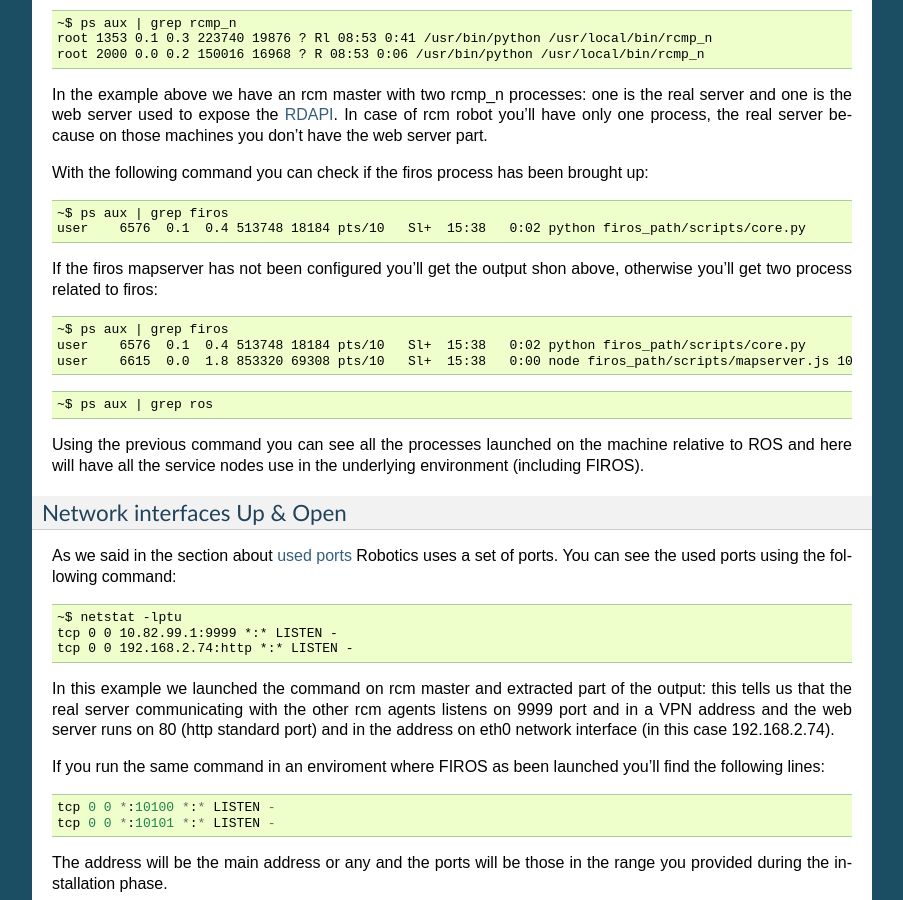
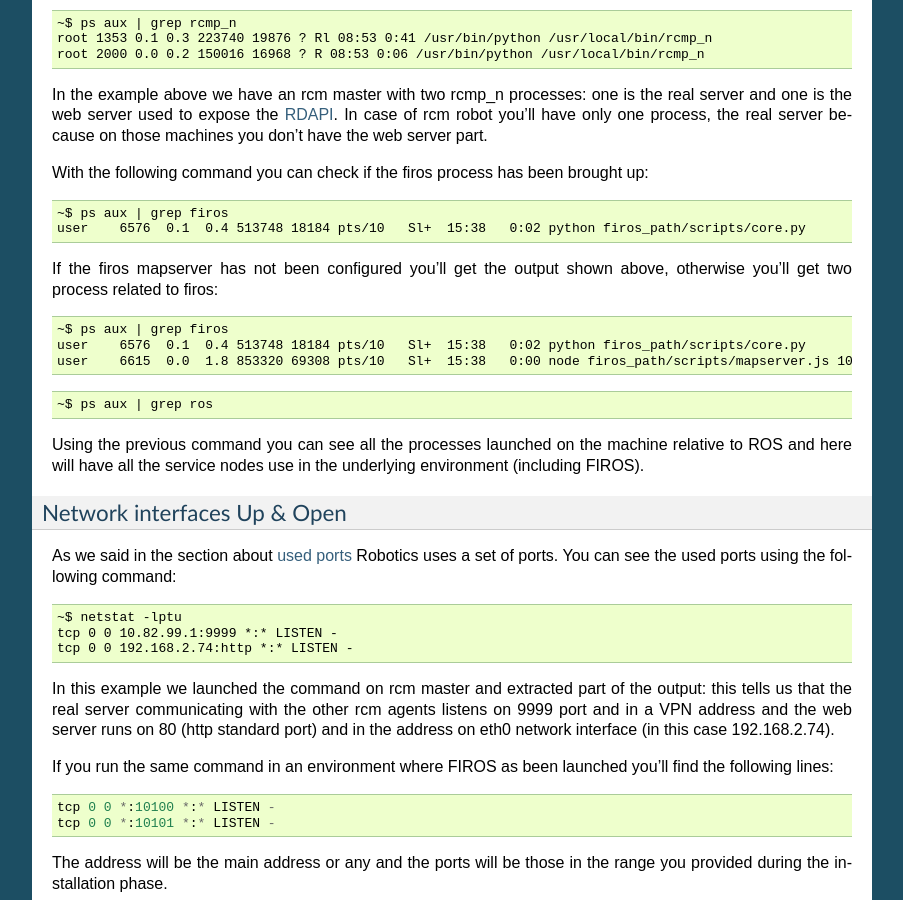
Before and after one commit to FIWARE-RoboticsGE/Robotics, a Sphinx documentation site: the page built from docs/i_and_a_guide.rst, in a window 1280 px wide and 900 px high, scrolled down 8697 px. Shown: the whole window, without its empty margins (198-1101 px from the left). Built offline with Sphinx 7.4.7, drawn with Linux system fonts in a browser that asks for light colours; some of the changed text lies outside the part shown.

```diff
--- a/docs/i_and_a_guide.rst
+++ b/docs/i_and_a_guide.rst
@@ -600,11 +600,11 @@ Notifications from ContextBroker to firos can be tested by running the following
 	EOF
 
 If everything went ok, in the first terminal you'll see something like this:
+
 ::
 
 	data: random_number
 	---
-
 
 List of Running Processes
 =========================
@@ -631,7 +631,7 @@ With the following command you can check if the firos process has been brought u
 	~$ ps aux | grep firos
 	user    6576  0.1  0.4 513748 18184 pts/10   Sl+  15:38   0:02 python firos_path/scripts/core.py
 
-If the firos mapserver has not been configured you'll get the output shon above,
+If the firos mapserver has not been configured you'll get the output shown above,
 otherwise you'll get two process related to firos:
 
 ::
@@ -666,7 +666,7 @@ listens on 9999 port and in a VPN address and the web server runs on 80 (http
 standard port) and in the address on eth0 network interface (in this case
 192.168.2.74).
 
-If you run the same command in an enviroment where FIROS as been launched you'll
+If you run the same command in an environment where FIROS as been launched you'll
 find the following lines:
 
 ::
```
Also changed, not shown: other parts of docs/i_and_a_guide.rst (+2 -2 lines).
